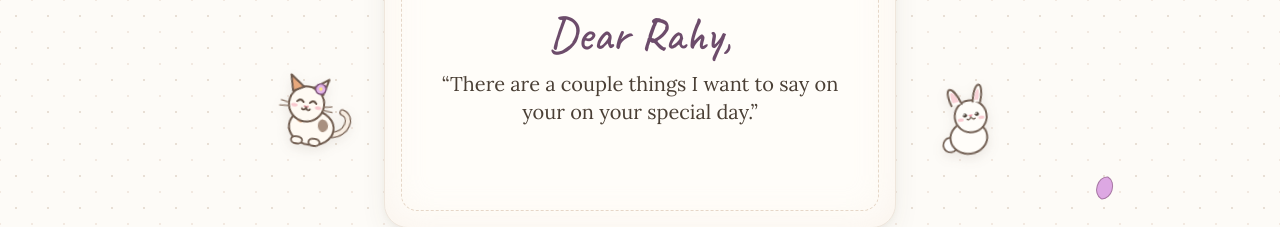
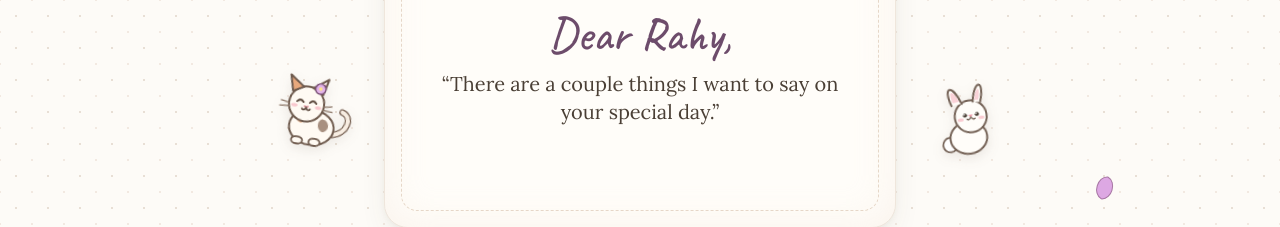
Before and after one commit to meiyo15/Dear-Rahy, a plain HTML site: page index.html in a window 1280 px wide. Shown: the part 288-515 px from the top of the page. Drawn offline with nearby package versions, Linux system fonts and the light colour scheme.

Commit message:
Update index.html

```diff
--- a/index.html
+++ b/index.html
@@ -464,7 +464,7 @@
         const pages = [
             {
                 heading: "Dear Rahy,",
-                body: "“There are a couple things I want to say on your on your special day.”",
+                body: "“There are a couple things I want to say on your special day.”",
                 btnText: "Hit me",
                 btnIcon: "🌸",
                 washiColor: "rgba(216, 180, 226, 0.45)",
```
